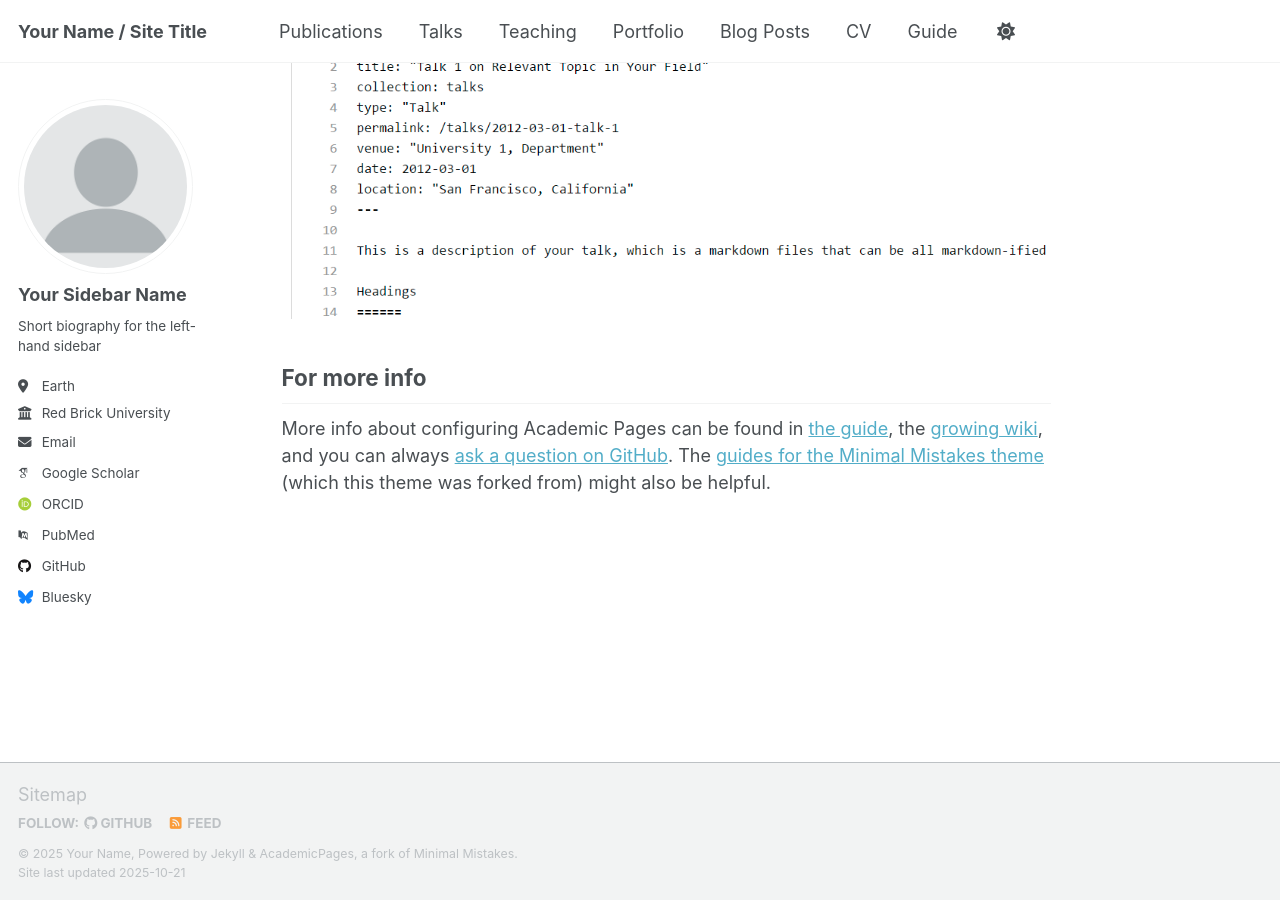
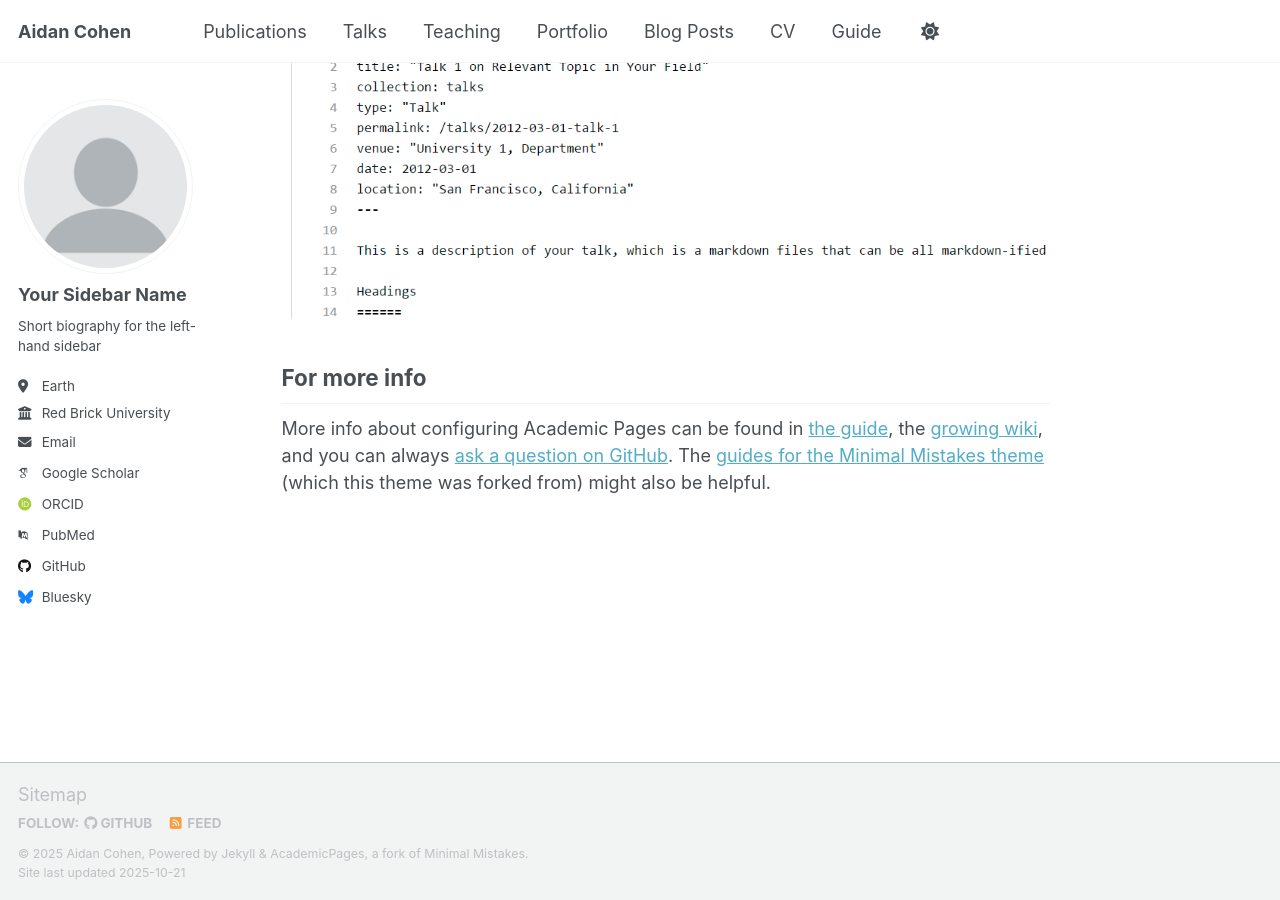
Before and after one commit to acohen10-svg/acohen10.github.io, a Jekyll site: the page built from _pages/about.md, in a window 1280 px wide and 900 px high, scrolled down 2880 px. Built offline with Jekyll 4.4.1, drawn with Linux system fonts in a browser that asks for light colours; some web fonts are replaced; a script that is not in the unit is left out.

Commit message:
Update _config.yml
Changed my name

```diff
--- a/_config.yml
+++ b/_config.yml
@@ -9,14 +9,14 @@
 # Basic Site Settings
 locale                   : "en-US"
 site_theme               : "default" # Currently available options are "default", "air"
-title                    : "Your Name / Site Title"
+title                    : "Aidan Cohen"
 title_separator          : "-"
-name                     : &name "Your Name"
-description              : &description "Your Name's academic portfolio"   # Update this with a general description of your site, this is the default if not overridden by a page
+name                     : &name "Aidan Cohen"
+description              : &description "Aidan's academic portfolio"   # Update this with a general description of your site, this is the default if not overridden by a page
 url                      : https://academicpages.github.io # The base hostname & protocol for your site e.g. "https://[your GitHub username].github.io",
                                                            # or if you already have some other page hosted on Github then use "https://[your GitHub username].github.io/[Your Repo Name]"
 baseurl                  : "" # the subpath of your site, e.g. "/blog"
-repository               : "academicpages/academicpages.github.io"
+repository               : "acohen10/acohen10.github.io"
 
 # Site Author - The following control what appear as part of the author content on the side bar.
 #               If a field is blank the icon and link will not appear, otherwise it will be shown.
```
